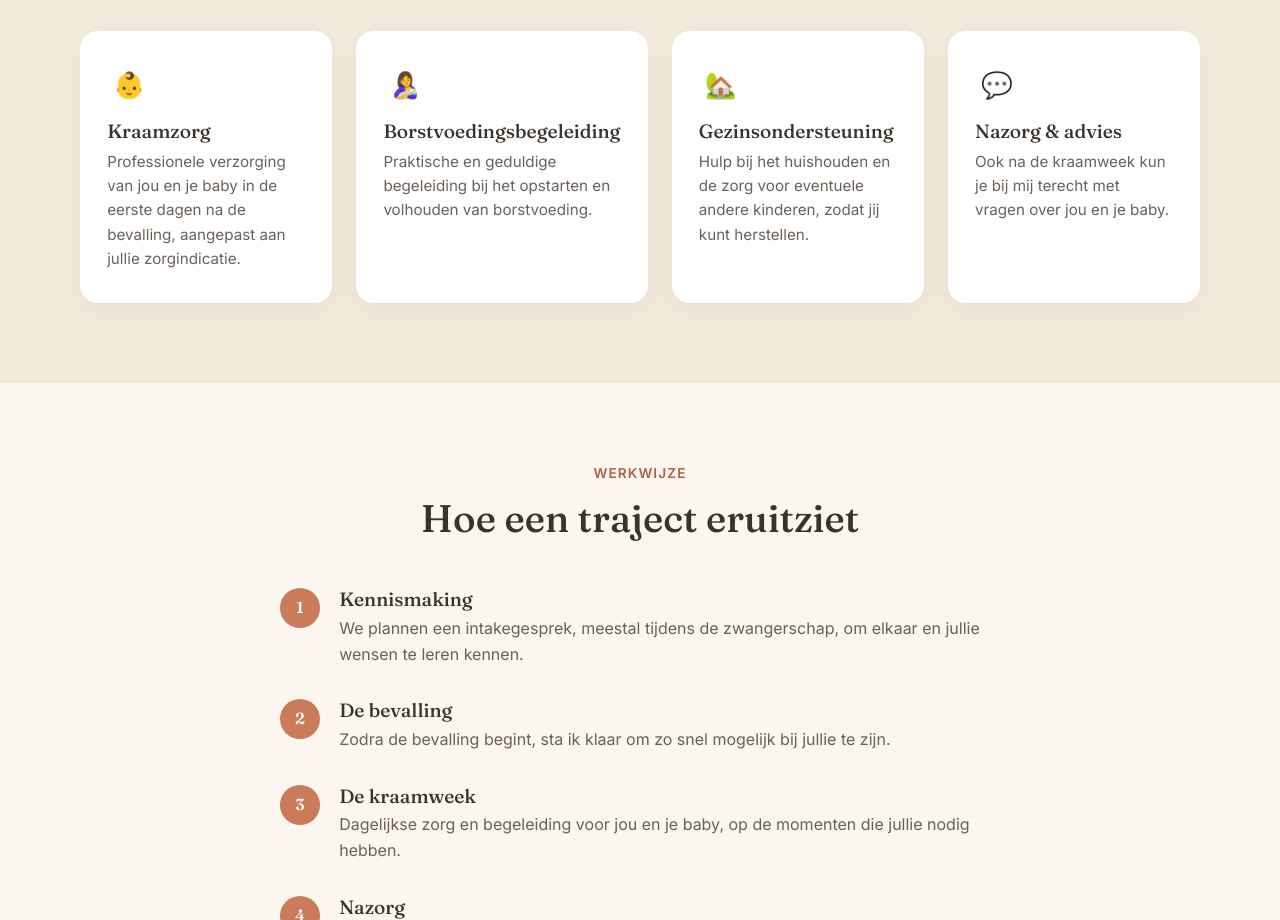
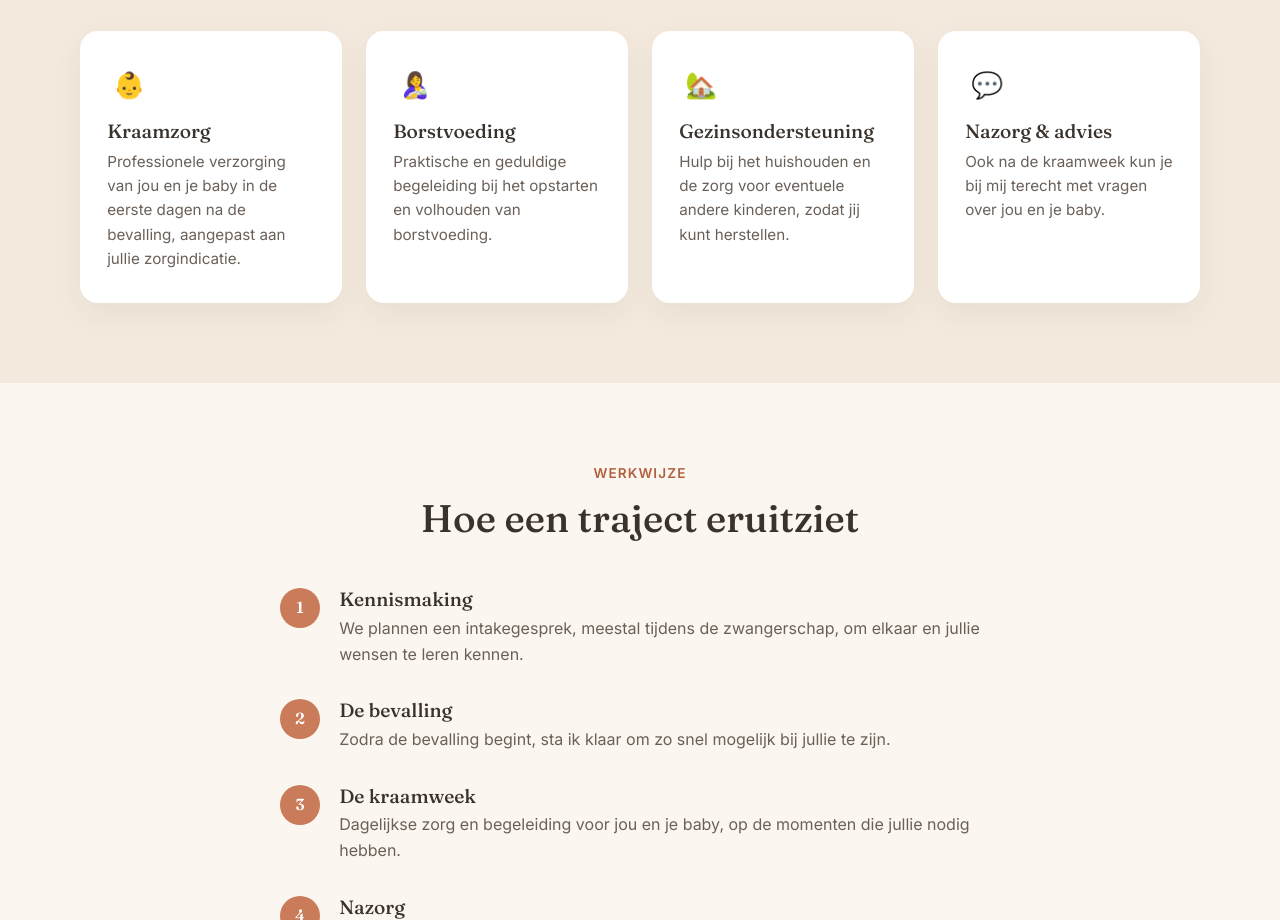
Before and after one commit to kraamzorgnadia/kraamzorgnadiawebsite, an Eleventy site: page src/index.njk in a window 1280 px wide. Shown: the part 1540-2460 px from the top of the page. Built offline with nearby package versions, Linux system fonts and the light colour scheme; Eleventy itself is replaced by a stand-in of ours; files that its build step writes are made by us from their sources.

Commit message:
Shorten dienst title to Borstvoeding
Borstvoedingsbegeleiding was noticeably longer than the other three
card titles, unbalancing the row.

```diff
--- a/src/diensten/02-borstvoedingsbegeleiding.md
+++ b/src/diensten/02-borstvoedingsbegeleiding.md
@@ -1,5 +1,5 @@
 ---
-title: Borstvoedingsbegeleiding
+title: Borstvoeding
 icon: "🤱"
 description: "Praktische en geduldige begeleiding bij het opstarten en volhouden van borstvoeding."
 ---
```
